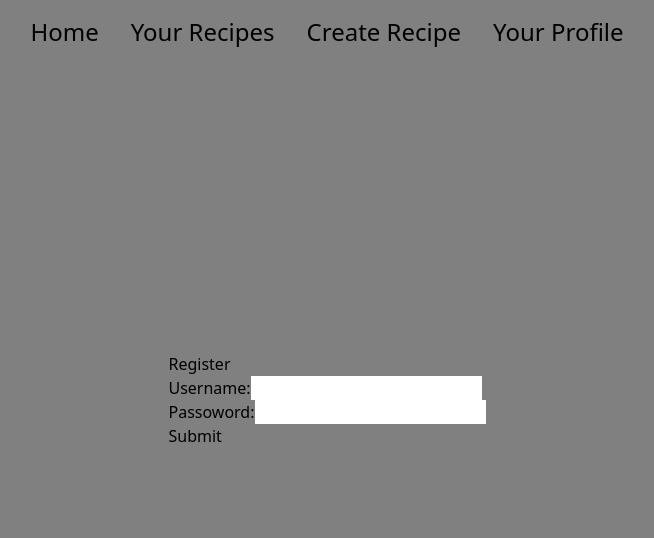
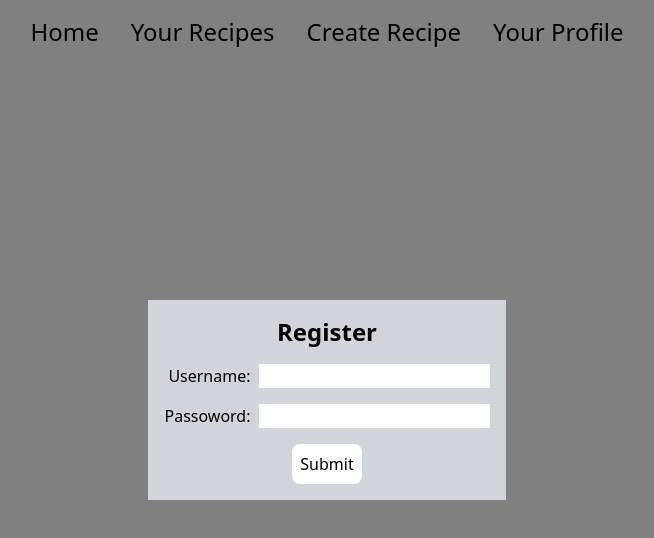
Before and after one commit to Nicholas-Abell/food_buddy, a Next.js app: page /auth in a window 1280 px wide. Shown: the top 538 px of the page, without its empty margins (313-967 px from the left). Built offline with nearby package versions, Linux system fonts and the light colour scheme.

Commit message:
Form registration

```diff
--- a/app/auth/Form.tsx
+++ b/app/auth/Form.tsx
@@ -1,4 +1,5 @@
-import React from "react";
+"use client";
+import React, { useState } from "react";
 import axios from "axios";
 
 type FormProps = {
@@ -7,23 +8,36 @@ type FormProps = {
   password: string;
   setPassword: (e: string) => void;
   label: string;
+  isLoading: boolean;
+  setIsLoading: (arg: boolean) => void;
 };
 
-const Form: React.FC<FormProps> = ({
+const Form: React.FC<FormProps> = ({ label }) => {
+  const [username, setUsername] = useState("");
+  const [password, setPassword] = useState("");
+  const [isLoading, setIsLoading] = useState(false);
+
+  const onSubmit = async (e: any) => {
+    setIsLoading(true);
+    e.preventDefault();
+    try {
+      await axios.post("http://localhost:5000/auth/register", {
         username,
-  setUsername,
         password,
-  setPassword,
-  label,
-}) => {
-
-  const onSubmit = () => {};
+      });
+      alert("Registration Completed!");
+    } catch (error) {
+      console.error(error);
+    }
+    setIsLoading(false);
+  };
 
   return (
-    <div>
-      <form>
-        <h2>Register</h2>
-        <div>
+    <div className="bg-gray-300">
+      <form className="flex flex-col justify-center items-center p-4 gap-4">
+        <h2 className="font-bold text-2xl">{label}</h2>
+        <div className="flex flex-col gap-4">
+          <div className="flex justify-end gap-2">
             <label htmlFor="username">Username:</label>
             <input
               type="text"
@@ -34,10 +48,10 @@ const Form: React.FC<FormProps> = ({
               }}
             ></input>
           </div>
-        <div>
+          <div className="flex justify-end gap-2">
             <label htmlFor="password">Passoword:</label>
             <input
-            type="text"
+              type="password"
               id="password"
               value={password}
               onChange={(e) => {
@@ -45,8 +59,16 @@ const Form: React.FC<FormProps> = ({
               }}
             ></input>
           </div>
-        <button type="submit">Submit</button>
+        </div>
+        <button
+          onClick={onSubmit}
+          className="bg-white p-2 rounded-lg hover:bg-gray-400"
+          type="submit"
+        >
+          Submit
+        </button>
       </form>
+      <div>{isLoading && <p className="text-red-600">Loading</p>}</div>
     </div>
   );
 };
```
Lines whose indentation alone changed are shown as unchanged.
